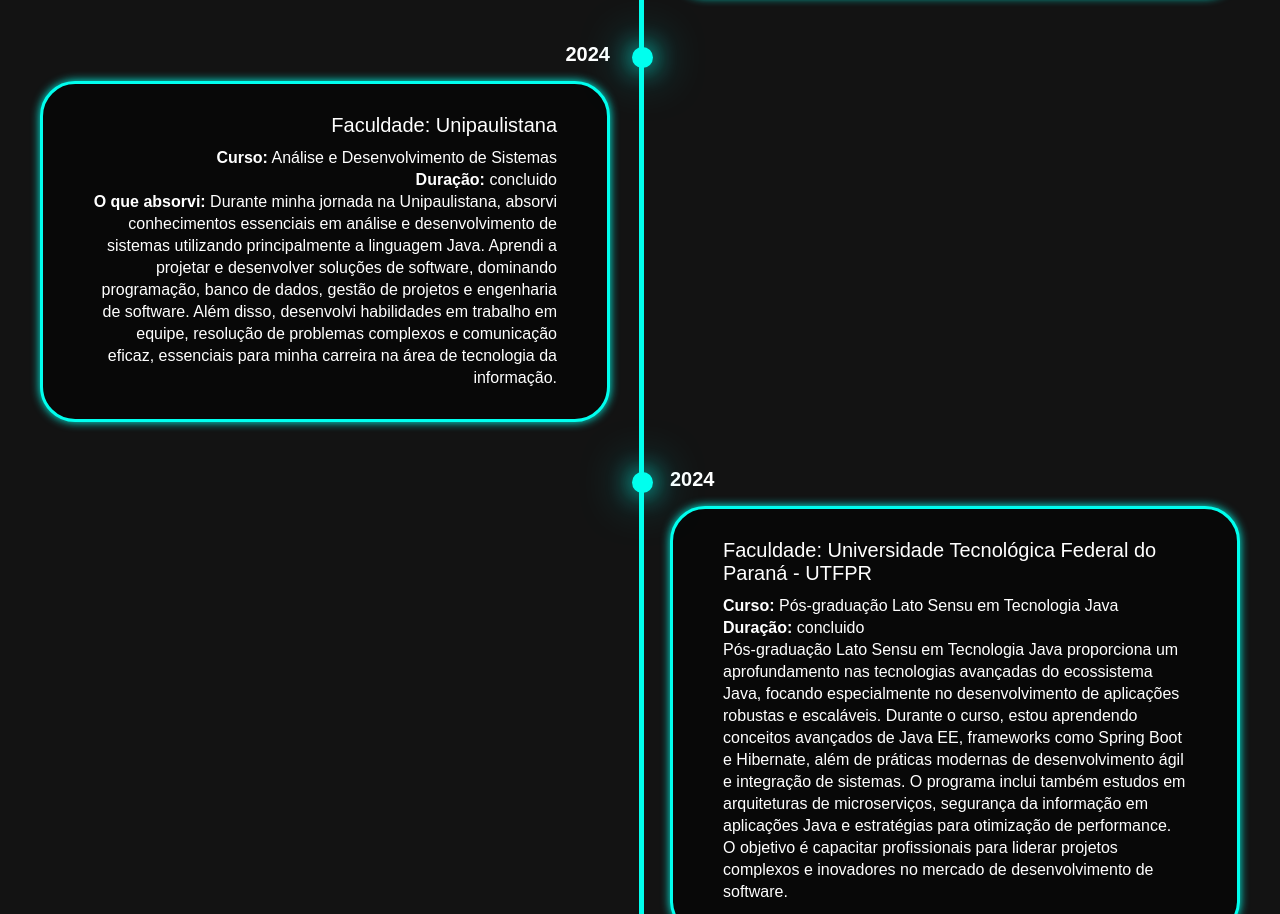
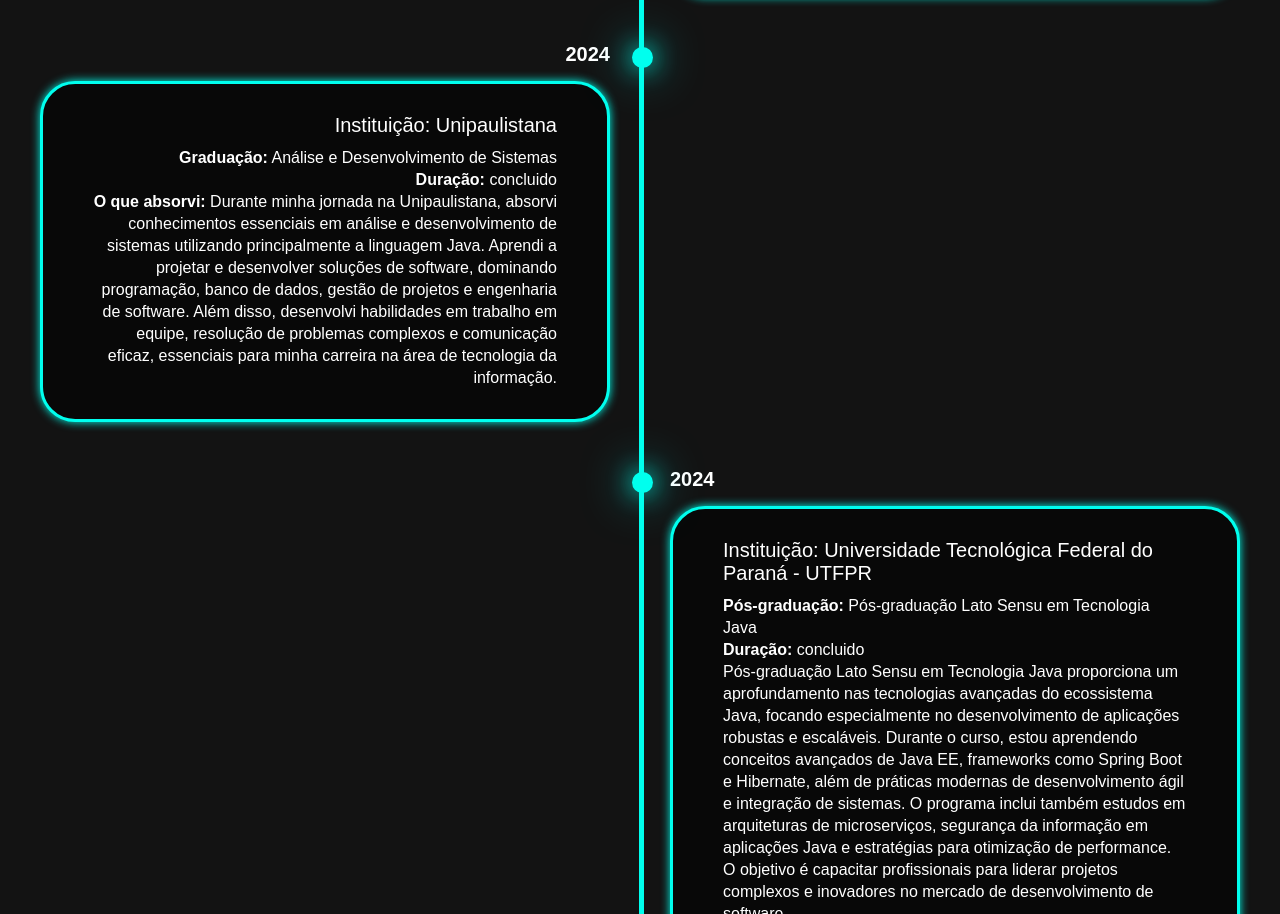
Before and after one commit to thiagoalves96/Portifolio-ThiagoAlves, a plain HTML site: page index.html in a window 1280 px wide. Shown: the part 3416-4330 px from the top of the page. Drawn offline with nearby package versions, Linux system fonts and the light colour scheme.

Commit message:
att education

```diff
--- a/index.html
+++ b/index.html
@@ -364,10 +364,10 @@
                     <div class="timeline-dot"></div>
                     <div class="timeline-date">2024</div>
                     <div class="timeline-content">
-                        <h3>Faculdade: Unipaulistana</h3>
+                        <h3>Instituição: Unipaulistana</h3>
                         <p>
-                            <strong>Curso:</strong> Análise e Desenvolvimento de
-                            Sistemas<br />
+                            <strong>Graduação:</strong> Análise e
+                            Desenvolvimento de Sistemas<br />
                             <strong>Duração:</strong> concluido
                             <br />
                             <strong>O que absorvi:</strong> Durante minha
@@ -390,12 +390,12 @@
                     <div class="timeline-date">2024</div>
                     <div class="timeline-content">
                         <h3>
-                            Faculdade: Universidade Tecnológica Federal do
+                            Instituição: Universidade Tecnológica Federal do
                             Paraná - UTFPR
                         </h3>
                         <p>
-                            <strong>Curso:</strong> Pós-graduação Lato Sensu em
-                            Tecnologia Java<br />
+                            <strong>Pós-graduação:</strong> Pós-graduação Lato
+                            Sensu em Tecnologia Java<br />
                             <strong>Duração:</strong> concluido
                             <br />
                             <strong></strong> Pós-graduação Lato Sensu em
```
